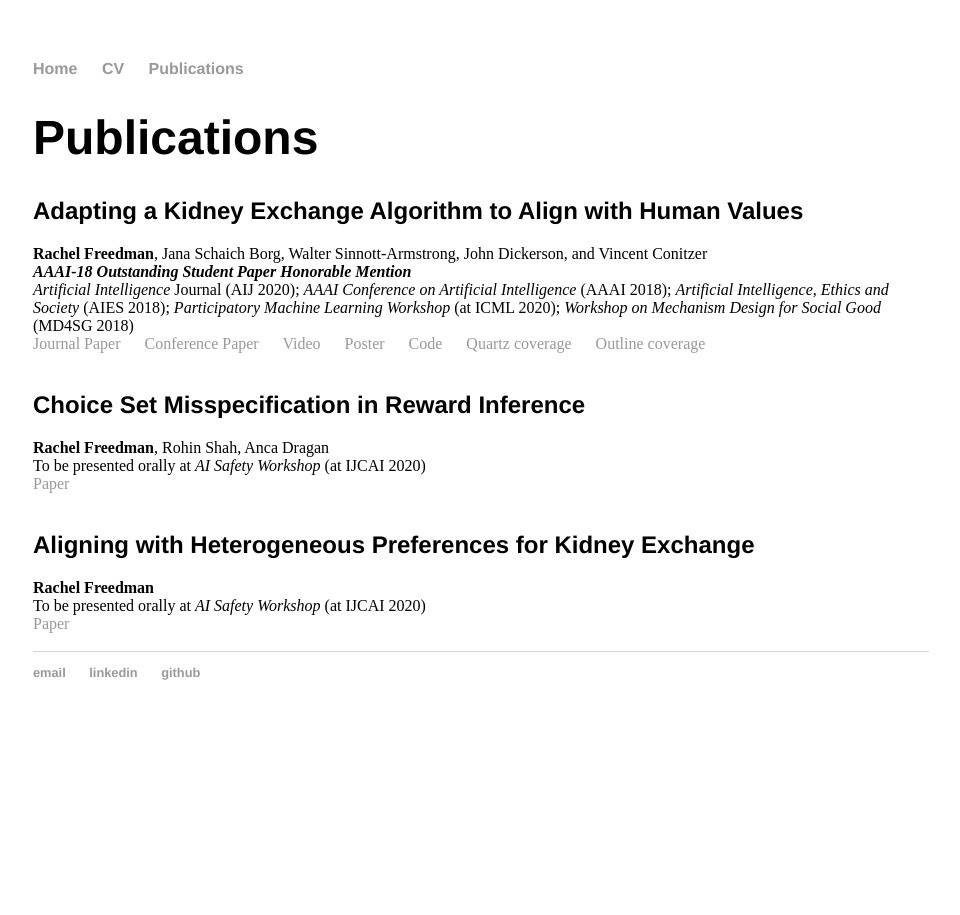
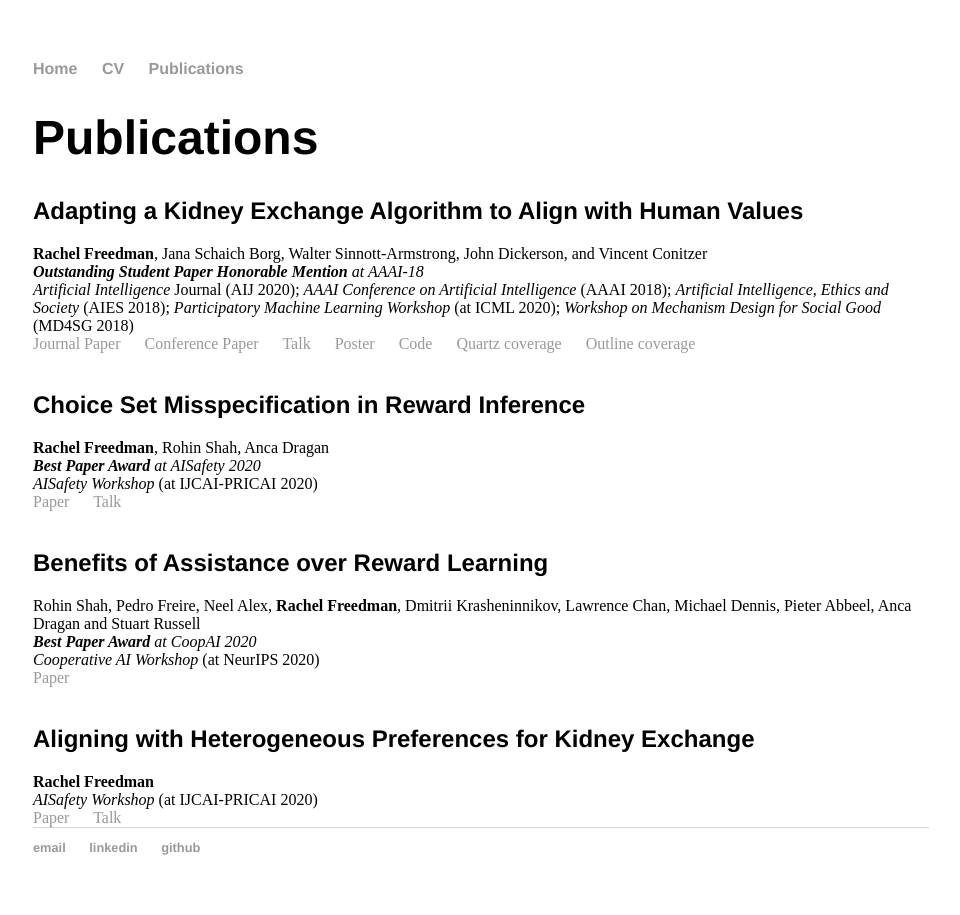
Before and after one commit to RachelFreedman/rachelfreedman.github.io, a Jekyll site: the page built from publications/index.html, in a window 1280 px wide. Shown: the whole page, without its empty margins (159-1119 px from the left). Built offline with Jekyll 4.4.1, drawn with Linux system fonts in a browser that asks for light colours.

Commit message:
Update index.html

```diff
--- a/publications/index.html
+++ b/publications/index.html
@@ -8,17 +8,25 @@ title: Publications
 
 <h2>Adapting a Kidney Exchange Algorithm to Align with Human Values</h2>
 <strong>Rachel Freedman</strong>, Jana Schaich Borg, Walter Sinnott-Armstrong, John Dickerson, and Vincent Conitzer<br />
-<em><strong>AAAI-18 Outstanding Student Paper Honorable Mention</strong></em> <br />
+<em><strong>Outstanding Student Paper Honorable Mention</strong> at AAAI-18</em> <br />
 <em>Artificial Intelligence</em> Journal (AIJ 2020); <em>AAAI Conference on Artificial Intelligence</em> (AAAI 2018); <em>Artificial Intelligence, Ethics and Society</em> (AIES 2018); <em>Participatory Machine Learning Workshop</em> (at ICML 2020); <em>Workshop on Mechanism Design for Social Good</em> (MD4SG 2018)
-<br /> <a href="/assets/Freedman20_AIJ.pdf">Journal Paper</a> &emsp; <a href="/assets/Freedman18.pdf">Conference Paper</a> &emsp; <a href="https://youtu.be/gJO2p0s4L0k">Video</a> &emsp; <a href="/assets/poster.pdf">Poster</a> &emsp; <a href="https://github.com/RachelFreedman/KidneyExchange">Code</a> &emsp; <a href="https://qz.com/1383083/how-ai-changed-organ-donation-in-the-us/">Quartz coverage</a> &emsp; <a href="https://theoutline.com/post/2760/should-ai-decide-who-gets-a-kidney">Outline coverage</a>
+<br /> <a href="/assets/Freedman20_AIJ.pdf">Journal Paper</a> &emsp; <a href="/assets/Freedman18.pdf">Conference Paper</a> &emsp; <a href="https://youtu.be/gJO2p0s4L0k">Talk</a> &emsp; <a href="/assets/poster.pdf">Poster</a> &emsp; <a href="https://github.com/RachelFreedman/KidneyExchange">Code</a> &emsp; <a href="https://qz.com/1383083/how-ai-changed-organ-donation-in-the-us/">Quartz coverage</a> &emsp; <a href="https://theoutline.com/post/2760/should-ai-decide-who-gets-a-kidney">Outline coverage</a>
 <br><br>
 
 <h2>Choice Set Misspecification in Reward Inference</h2>
-<strong>Rachel Freedman</strong>, Rohin Shah, Anca Dragan<br /> To be presented orally at <em>AI Safety Workshop</em> (at IJCAI 2020) <br /> <a href="/assets/Freedman20_AIS.pdf">Paper</a>
+<strong>Rachel Freedman</strong>, Rohin Shah, Anca Dragan<br />
+<em><strong>Best Paper Award</strong> at AISafety 2020</em> <br />
+<em>AISafety Workshop</em> (at IJCAI-PRICAI 2020) <br /> <a href="/assets/Freedman20_AIS.pdf">Paper</a> &emsp; <a href="https://youtu.be/1BN-lRYJv8U?t=9013">Talk</a>
+<br><br>
+
+<h2>Benefits of Assistance over Reward Learning</h2>
+Rohin Shah, Pedro Freire, Neel Alex, <strong>Rachel Freedman</strong>, Dmitrii Krasheninnikov, Lawrence Chan, Michael Dennis, Pieter Abbeel, Anca Dragan and Stuart Russell<br />
+<em><strong>Best Paper Award</strong> at CoopAI 2020</em> <br />
+<em>Cooperative AI Workshop</em> (at NeurIPS 2020) <br /> <a href="/assets/CoopAI2020.pdf">Paper</a>
 <br><br>
 
 <h2>Aligning with Heterogeneous Preferences for Kidney Exchange</h2>
 <strong>Rachel Freedman</strong><br />
-To be presented orally at <em>AI Safety Workshop</em> (at IJCAI 2020) <br /> <a href="/assets/Freedman20_AIS_kidney.pdf">Paper</a><br />
+<em>AISafety Workshop</em> (at IJCAI-PRICAI 2020) <br /> <a href="/assets/Freedman20_AIS_kidney.pdf">Paper</a> &emsp; <a href="https://youtu.be/1BN-lRYJv8U?t=10551">Talk</a>
 <br>
 </div>
```
